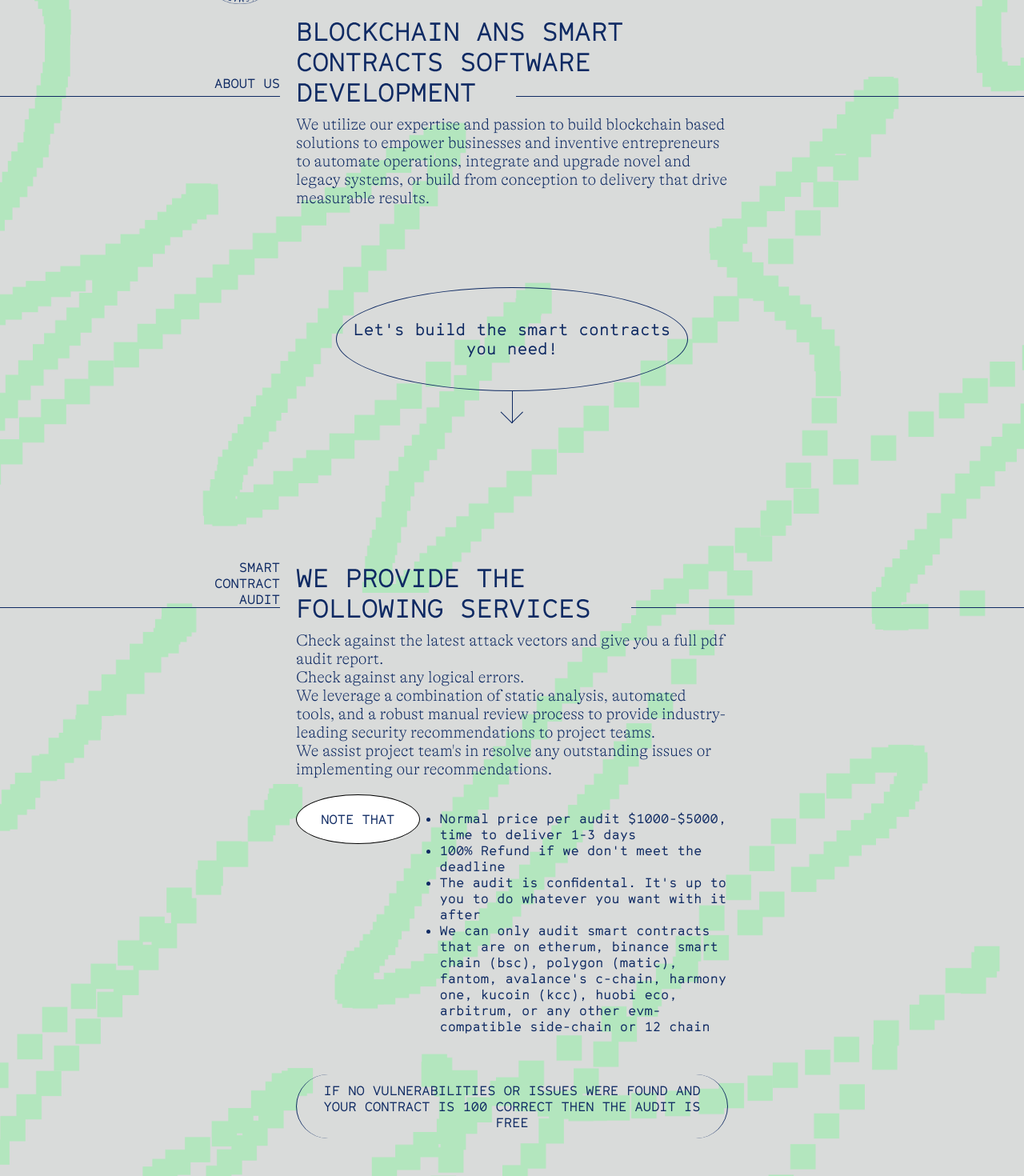
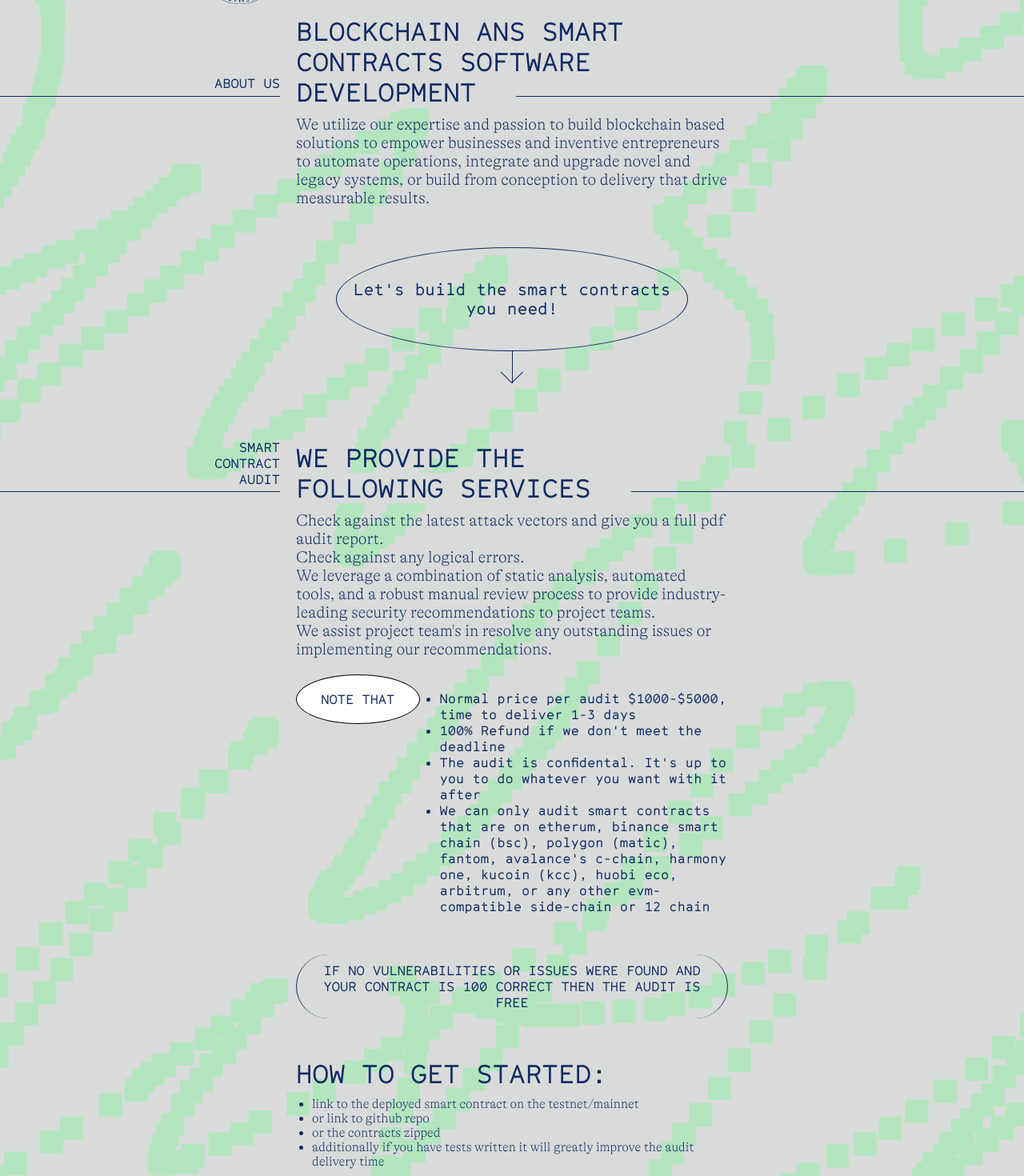
Before and after one commit to unjica/to.wtf, a Vue app: page / in a window 1280 px wide. Shown: the part 80-1550 px from the top of the page at 80% size. Built offline with nearby package versions, Linux system fonts and the light colour scheme.

Commit message:
refactor

```diff
--- /dev/null
+++ b/src/components/AboutUs.vue
@@ -0,0 +1,31 @@
+<template>
+  <div>
+    <div class="hr" style="position: absolute; z-index: 0; transform: translateY(150px)"></div>
+    <div class="container" style="padding-top: 50px">
+      <div style="position: relative">
+        <div style="display: flex; align-items: flex-end;">
+          <span style="margin: 0 0 20px 0; width: 110px; text-align: end">ABOUT US</span>
+          <div>
+            <h1 style="padding-left: 20px;">BLOCKCHAIN ANS SMART </h1>
+            <h1 style="padding-left: 20px;">CONTRACTS SOFTWARE</h1>
+            <h1 style="padding: 0 50px 0 20px; position: relative; width: fit-content; background-color: #d9dbda; z-index: 1">DEVELOPMENT</h1>
+          </div>
+        </div>
+      </div>
+      <p class="alpina" style="font-size: 20px; margin: 10px 0 10px 130px; max-width: 540px">
+        We utilize our expertise and passion to build blockchain based solutions to empower businesses and inventive entrepreneurs to automate operations, integrate and upgrade novel and legacy systems, or build from conception to delivery that drive  measurable results.
+      </p>
+      <div style="border-radius: 50%; padding: 40px 10px; font-size: 20px; border: solid 1px #0f2a63; display: flex; justify-content: center; align-items: center; margin: 50px auto 0; max-width: 440px; text-align: center">
+        Let's build the smart contracts you need!
+      </div>
+      <div style="margin: auto; width: fit-content; height: 40px; width: 1px; background-color: #0f2a63"></div>
+      <div style="margin: auto; width: 20px; height: 20px; border-bottom: 1px solid #0f2a63; border-right: 1px solid #0f2a63; transform: rotate(45deg) translate(-17px, -16.7px)"></div>
+    </div>
+  </div>
+</template>
+
+<script>
+export default {
+  name: 'AboutUs'
+}
+</script>
--- /dev/null
+++ b/src/components/FreeQuote.vue
@@ -0,0 +1,17 @@
+<template>
+  <div>
+    <div style="background-color: #B3E6BE; border-radius: 10px; text-align: center; margin: auto; width: fit-content; padding: 20px; border: 1px solid #000">
+      <p style="margin-bottom: 10px">GET A FRREE QUOTE</p>
+      <div>
+        <img width="30" style="margin: 0 10px;" src="../assets/send.png" alt="send">
+        <img width="30" style="margin: 0 10px;" src="../assets/message.png" alt="message">
+      </div>
+    </div>
+  </div>
+</template>
+
+<script>
+export default {
+  name: 'FreeQuote'
+}
+</script>
--- /dev/null
+++ b/src/components/GetStarted.vue
@@ -0,0 +1,17 @@
+<template>
+  <div style="max-width: 540px; margin: 50px auto;">
+    <h1 style="margin-bottom: 10px">HOW TO GET STARTED:</h1>
+    <ul class="alpina" style="margin-left: 20px">
+      <li>link to the deployed smart contract on the testnet/mainnet</li>
+      <li>or link to github repo</li>
+      <li>or the contracts zipped</li>
+      <li>additionally if you have tests written it will greatly improve the audit delivery time</li>
+    </ul>
+  </div>
+</template>
+
+<script>
+export default {
+  name: 'GetStarted'
+}
+</script>
--- /dev/null
+++ b/src/components/SmartContractAudit.vue
@@ -0,0 +1,42 @@
+<template>
+  <div>
+    <div class="hr" style="position: absolute; z-index: 0; transform: translateY(115px)"></div>
+    <div class="container" style="padding-top: 50px; margin-bottom: 50px">
+      <div style="position: relative">
+        <div style="display: flex; align-items: flex-end;">
+          <span style="margin: 0 0 20px 0; width: 110px; text-align: end">
+            <div>SMART</div>
+            <div>CONTRACT</div>
+            <div>AUDIT</div>
+          </span>
+          <div>
+            <h1 style="padding-left: 20px;">WE PROVIDE THE</h1>
+            <h1 style="padding: 0 50px 0 20px; position: relative; width: fit-content; background-color: #d9dbda; z-index: 1">FOLLOWING SERVICES</h1>
+          </div>
+        </div>
+      </div>
+      <ul class="alpina" style="list-style-type: none; font-size: 20px; margin: 10px 0 10px 130px; max-width: 540px">
+        <li>Check against the latest attack vectors and give you a full pdf audit report.</li>
+        <li>Check against any logical errors.</li>
+        <li>We leverage a combination of static analysis, automated tools, and a robust manual review process to provide industry-leading security recommendations to project teams.</li>
+        <li>We assist project team's in resolve any outstanding issues or implementing our recommendations.</li>
+      </ul>
+      <div style="height: 10px"></div>
+      <div style="margin: auto; display: flex; max-width: 540px; align-items: flex-start;">
+        <div style="margin-right: 25px; background-color: #fff; border: 1px solid #000; border-radius: 50%; width: 30%; padding: 20px 0; display: flex; justify-content: center; align-items: center">NOTE THAT</div>
+        <ul style="width: 70%; margin-top: 20px">
+          <li>Normal price per audit $1000-$5000, time to deliver 1-3 days</li>
+          <li>100% Refund if we don't meet the deadline</li>
+          <li>The audit is confidental. It's up to you to do whatever you want with it after</li>
+          <li>We can only audit smart contracts that are on etherum, binance smart chain (bsc), polygon (matic), fantom, avalance's c-chain, harmony one, kucoin (kcc), huobi eco, arbitrum, or any other evm-compatible side-chain or 12 chain</li>
+        </ul>
+      </div>
+    </div>
+  </div>
+</template>
+
+<script>
+export default {
+  name: 'SmartContractAudit'
+}
+</script>
--- a/src/views/Home.vue
+++ b/src/views/Home.vue
@@ -1,94 +1,33 @@
 <template>
   <div>
     <Nav />
-    <div class="hr" style="position: absolute; z-index: 0; transform: translateY(150px)"></div>
-    <div class="container" style="padding-top: 50px">
-      <div style="position: relative">
-        <div style="display: flex; align-items: flex-end;">
-          <span style="margin: 0 0 20px 0; width: 110px; text-align: end">ABOUT US</span>
-          <div>
-            <h1 style="padding-left: 20px;">BLOCKCHAIN ANS SMART </h1>
-            <h1 style="padding-left: 20px;">CONTRACTS SOFTWARE</h1>
-            <h1 style="padding: 0 50px 0 20px; position: relative; width: fit-content; background-color: #d9dbda; z-index: 1">DEVELOPMENT</h1>
-          </div>
-        </div>
+    <AboutUs />
+    <SmartContractAudit />
+    <div class="container">
+      <div style="padding: 10px 30px; text-align: center; max-width: 540px; margin: auto; border-left: 1px solid #0f2a63; border-right: 1px solid #0f2a63; border-radius: 50px">
+        IF NO VULNERABILITIES OR ISSUES WERE FOUND AND YOUR CONTRACT IS 100 CORRECT THEN THE AUDIT IS FREE
       </div>
-      <p class="alpina" style="font-size: 20px; margin: 10px 0 10px 130px; max-width: 540px">
-        We utilize our expertise and passion to build blockchain based solutions to empower businesses and inventive entrepreneurs to automate operations, integrate and upgrade novel and legacy systems, or build from conception to delivery that drive  measurable results.
-      </p>
-      <div style="border-radius: 50%; padding: 40px 10px; font-size: 20px; border: solid 1px #0f2a63; display: flex; justify-content: center; align-items: center; margin: 100px auto 0; max-width: 440px; text-align: center">
-        Let's build the smart contracts you need!
-      </div>
-      <div style="margin: auto; width: fit-content; height: 40px; width: 1px; background-color: #0f2a63"></div>
-      <div style="margin: auto; width: 20px; height: 20px; border-bottom: 1px solid #0f2a63; border-right: 1px solid #0f2a63; transform: rotate(45deg) translate(-17px, -16.7px)"></div>
-    </div>
-    <div class="hr" style="position: absolute; z-index: 0; transform: translateY(210px)"></div>
-    <div class="container">
-      <div style="margin-top: 100px">
-        <div class="container" style="padding-top: 50px; margin-bottom: 50px">
-          <div style="position: relative">
-            <div style="display: flex; align-items: flex-end;">
-              <span style="margin: 0 0 20px 0; width: 110px; text-align: end">
-                <div>SMART</div>
-                <div>CONTRACT</div>
-                <div>AUDIT</div>
-              </span>
-              <div>
-                <h1 style="padding-left: 20px;">WE PROVIDE THE</h1>
-                <h1 style="padding: 0 50px 0 20px; position: relative; width: fit-content; background-color: #d9dbda; z-index: 1">FOLLOWING SERVICES</h1>
-              </div>
-            </div>
-          </div>
-          <ul class="alpina" style="list-style-type: none; font-size: 20px; margin: 10px 0 10px 130px; max-width: 540px">
-            <li>Check against the latest attack vectors and give you a full pdf audit report.</li>
-            <li>Check against any logical errors.</li>
-            <li>We leverage a combination of static analysis, automated tools, and a robust manual review process to provide industry-leading security recommendations to project teams.</li>
-            <li>We assist project team's in resolve any outstanding issues or implementing our recommendations.</li>
-          </ul>
-          <div style="height: 10px"></div>
-          <div style="margin: auto; display: flex; max-width: 540px; align-items: flex-start;">
-            <div style="margin-right: 25px; background-color: #fff; border: 1px solid #000; border-radius: 50%; width: 30%; padding: 20px 0; display: flex; justify-content: center; align-items: center">NOTE THAT</div>
-            <ul style="width: 70%; margin-top: 20px">
-              <li>Normal price per audit $1000-$5000, time to deliver 1-3 days</li>
-              <li>100% Refund if we don't meet the deadline</li>
-              <li>The audit is confidental. It's up to you to do whatever you want with it after</li>
-              <li>We can only audit smart contracts that are on etherum, binance smart chain (bsc), polygon (matic), fantom, avalance's c-chain, harmony one, kucoin (kcc), huobi eco, arbitrum, or any other evm-compatible side-chain or 12 chain</li>
-            </ul>
-          </div>
-        </div>
-        <div style="padding: 10px 30px; text-align: center; max-width: 540px; margin: auto; border-left: 1px solid #0f2a63; border-right: 1px solid #0f2a63; border-radius: 50px">
-          IF NO VULNERABILITIES OR ISSUES WERE FOUND AND YOUR CONTRACT IS 100 CORRECT THEN THE AUDIT IS FREE
-        </div>
-        <div style="max-width: 540px; margin: 50px auto;">
-          <h1 style="margin-bottom: 10px">HOW TO GET STARTED:</h1>
-          <ul class="alpina" style="margin-left: 20px">
-            <li>link to the deployed smart contract on the testnet/mainnet</li>
-            <li>or link to github repo</li>
-            <li>or the contracts zipped</li>
-            <li>additionally if you have tests written it will greatly improve the audit delivery time</li>
-          </ul>
-        </div>
-        <div style="padding: 0 0 50px">
-          <div style="background-color: #B3E6BE; border-radius: 10px; text-align: center; margin: auto; width: fit-content; padding: 20px; border: 1px solid #000">
-            <p style="margin-bottom: 10px">GET A FRREE QUOTE</p>
-            <div>
-              <img width="30" style="margin: 0 10px;" src="../assets/send.png" alt="send">
-              <img width="30" style="margin: 0 10px;" src="../assets/message.png" alt="message">
-            </div>
-          </div>
-        </div>
-      </div>
+      <GetStarted />
+      <FreeQuote style="padding-bottom: 50px" />
     </div>
   </div>
 </template>
 
 <script>
 import Nav from '@/components/Nav.vue'
+import FreeQuote from '@/components/FreeQuote.vue'
+import GetStarted from '@/components/GetStarted.vue'
+import SmartContractAudit from '@/components/SmartContractAudit.vue'
+import AboutUs from '@/components/AboutUs.vue'
 
 export default {
   name: 'Home',
   components: {
-    Nav
+    Nav,
+    FreeQuote,
+    GetStarted,
+    SmartContractAudit,
+    AboutUs
   }
 }
 </script>
```
